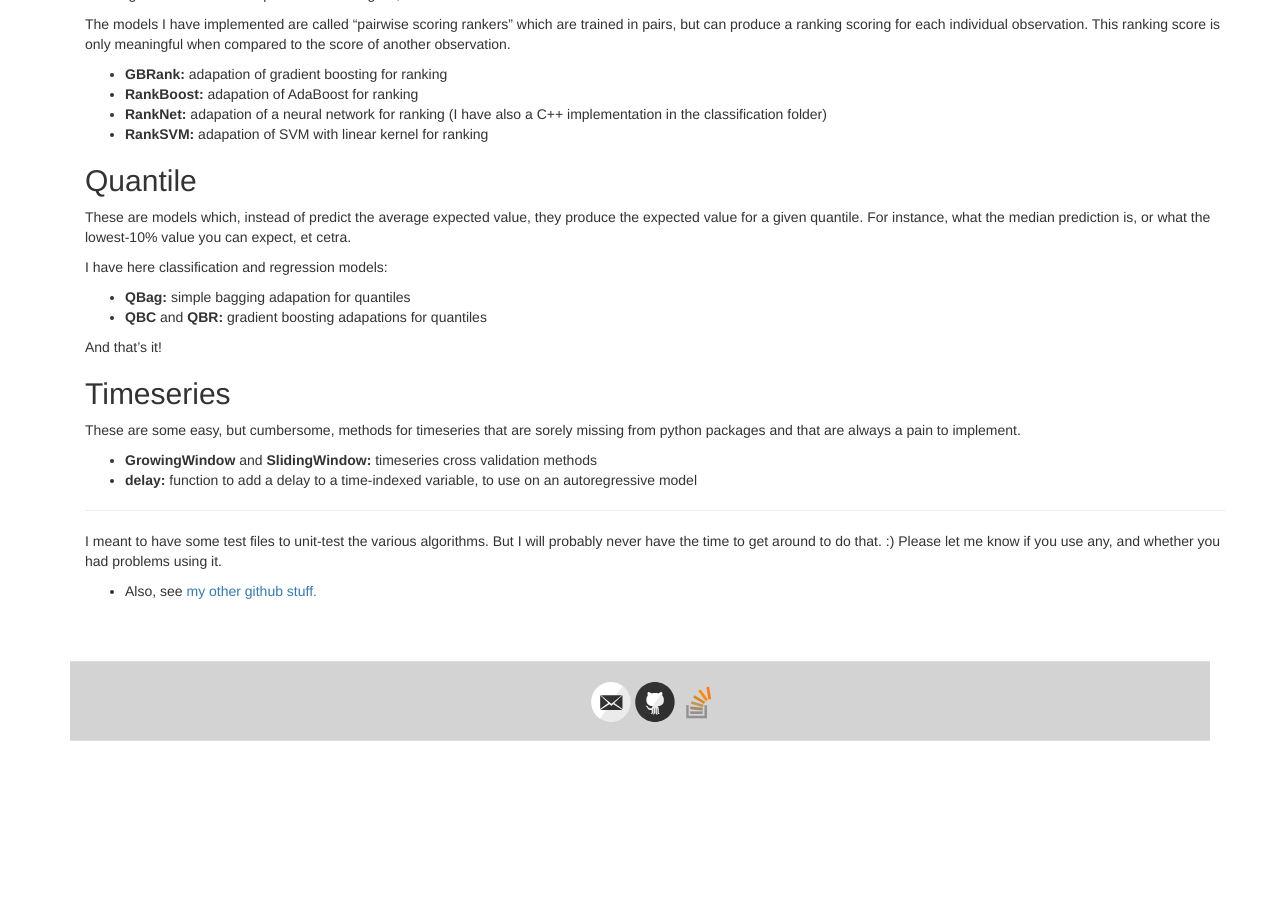
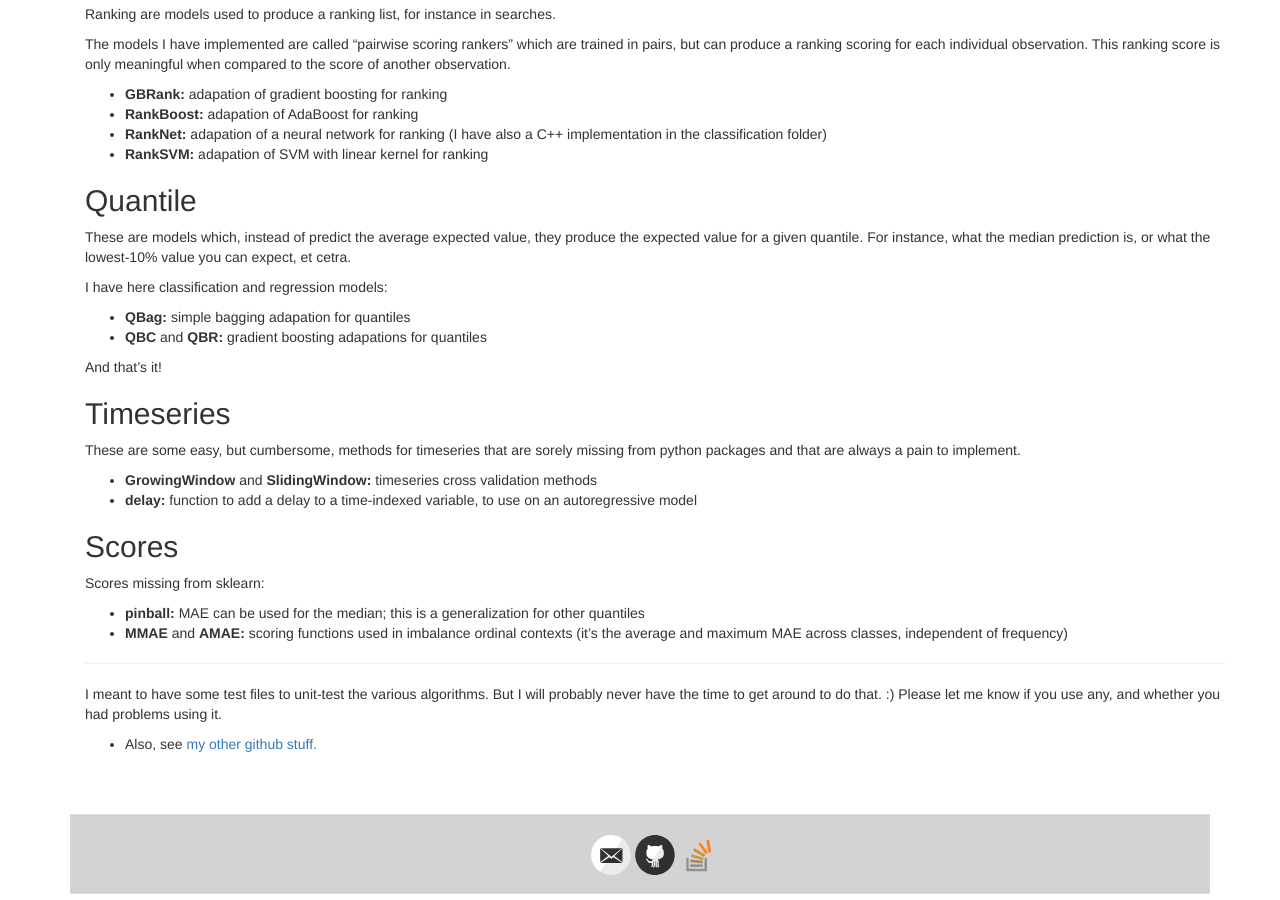
Before and after one commit to rpmcruz/rpmcruz.github.io, a Jekyll site: the page built from _posts/2017-02-17-my-implementations.md, in a window 1280 px wide and 900 px high, scrolled down 949 px. Built offline with Jekyll 4.4.1, drawn with Linux system fonts in a browser that asks for light colours; comment, search, counter and statistics services are not loaded; before the commit the page ends 1696 px from its top, so only the background shows below that; some of the changed text lies outside the part shown.

Commit message:
- Mention score functions - Changed blog post date

```diff
--- a/_posts/2017-02-16-my-implementations.md
+++ b/_posts/2017-02-17-my-implementations.md
@@ -13,6 +13,7 @@ I am still unsure about how to structure the repository, but these was how it ac
 - ranking
 - quantile
 - timeseries
+- scores
 
 A good amount of them were developed when writting:
 * R. Cruz, K. Fernandes, J. S. Cardoso, and J. F. P. Costa. [Tackling Class Imbalance with Ranking](http://vcmi.inescporto.pt/reproducible_research/ijcnn2016/ClassImbalance/). In International Joint Conference on Neural Networks (IJCNN). IEEE, 2016. They were written with the supervision of [Kelwin Fernandes](https://github.com/kelwinfc) and James S. Cardoso.
@@ -63,6 +64,13 @@ These are some easy, but cumbersome, methods for timeseries that are sorely miss
 - **GrowingWindow** and **SlidingWindow:** timeseries cross validation methods
 - **delay:** function to add a delay to a time-indexed variable, to use on an autoregressive model
 
+## Scores
+
+Scores missing from sklearn:
+
+- **pinball:** MAE can be used for the median; this is a generalization for other quantiles
+- **MMAE** and **AMAE:** scoring functions used in imbalance ordinal contexts (it's the average and maximum MAE across classes, independent of frequency)
+
 -----------------
 
 I meant to have some test files to unit-test the various algorithms. But I will probably never have the time to get around to do that. :) Please let me know if you use any, and whether you had problems using it.
```
